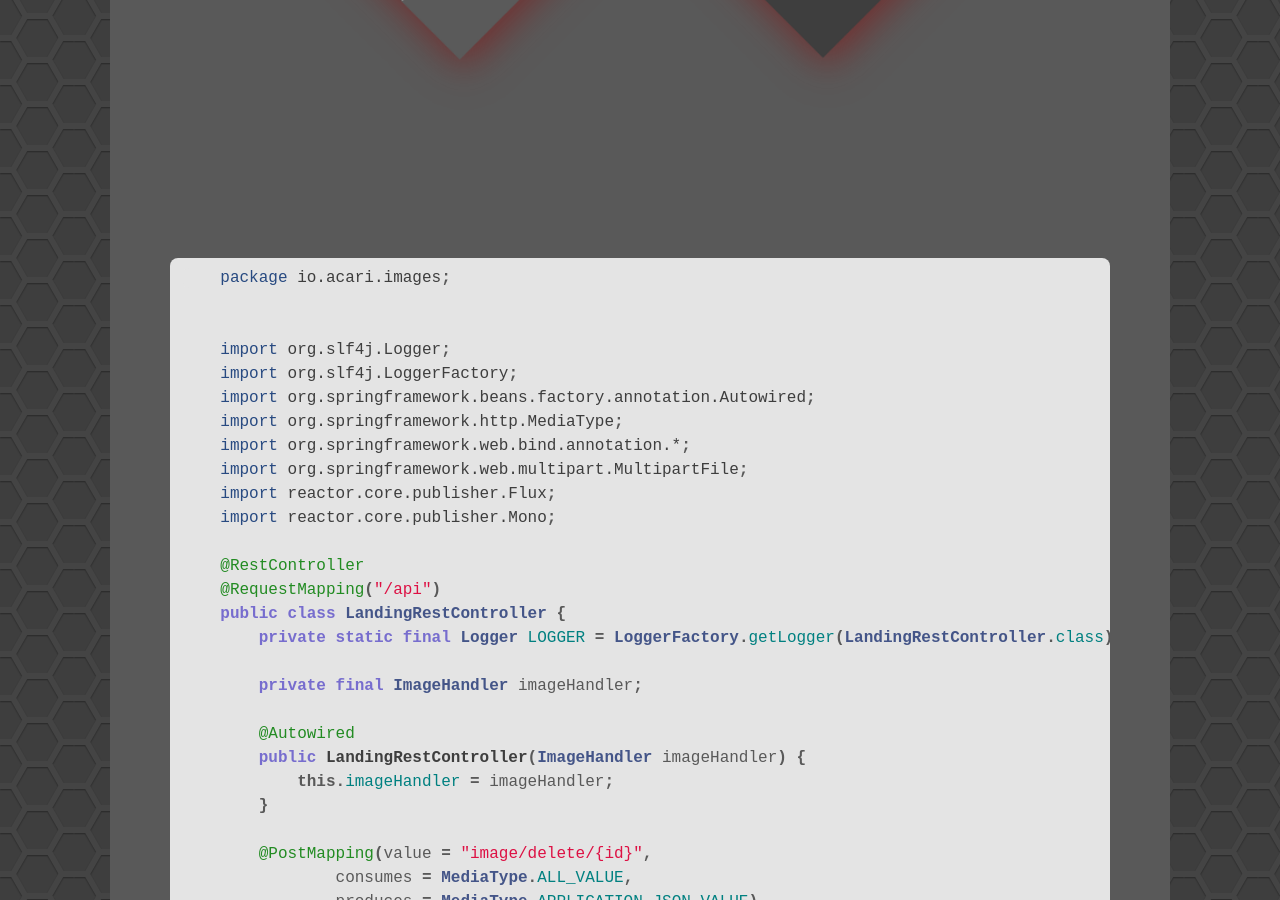
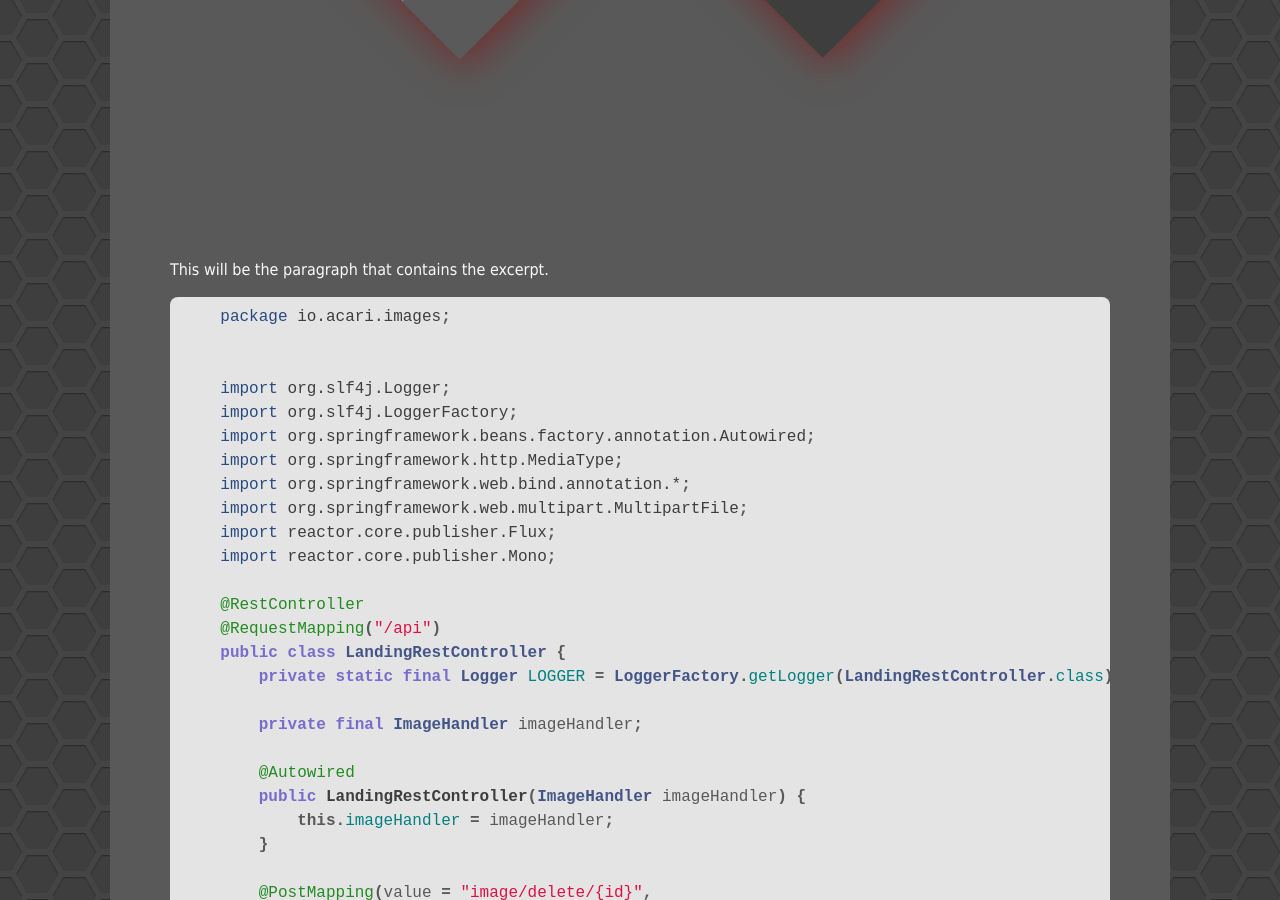
Before and after one commit to Unthrottled/blog, a Jekyll site: the page built from _posts/2017-12-14-Reactive-Mongo-Image-Persistence.md, in a window 1280 px wide and 900 px high, scrolled down 952 px. Built offline with Jekyll 4.4.1, drawn with Linux system fonts in a browser that asks for light colours; some of the changed text lies outside the part shown.

Commit message:
some tags

```diff
--- a/_posts/2017-12-14-Reactive-Mongo-Image-Persistence.md
+++ b/_posts/2017-12-14-Reactive-Mongo-Image-Persistence.md
@@ -1,8 +1,10 @@
 ---
 layout: post
 headerImage: reach.png
-tags: []
+tags: [Java, Spring Boot, Reactor, WebFlux, Mongodb, Reactive Streams, Angular, Gridfs]
 ---
+
+This will be the paragraph that contains the excerpt.
 
 {% highlight java %}
     package io.acari.images;
```
